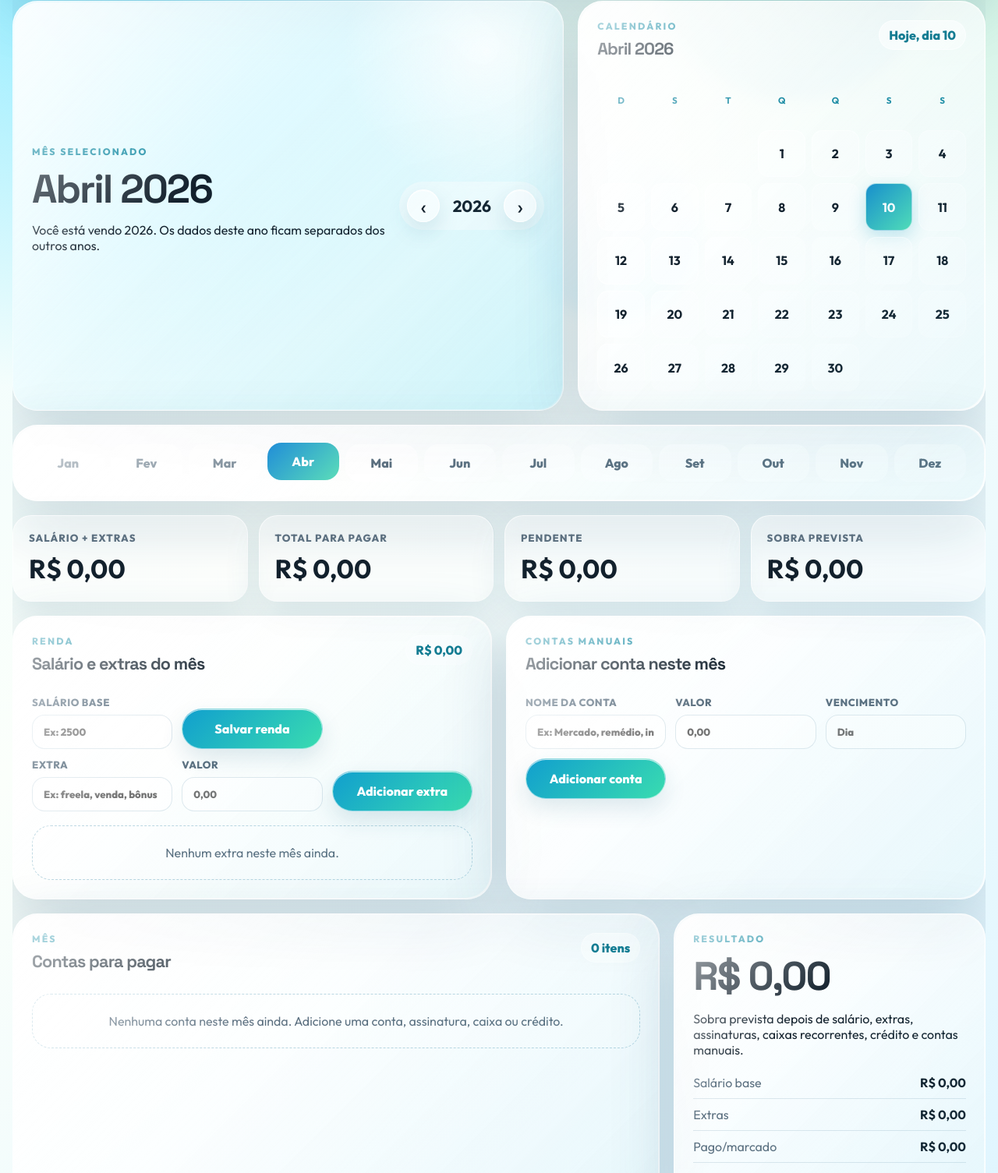
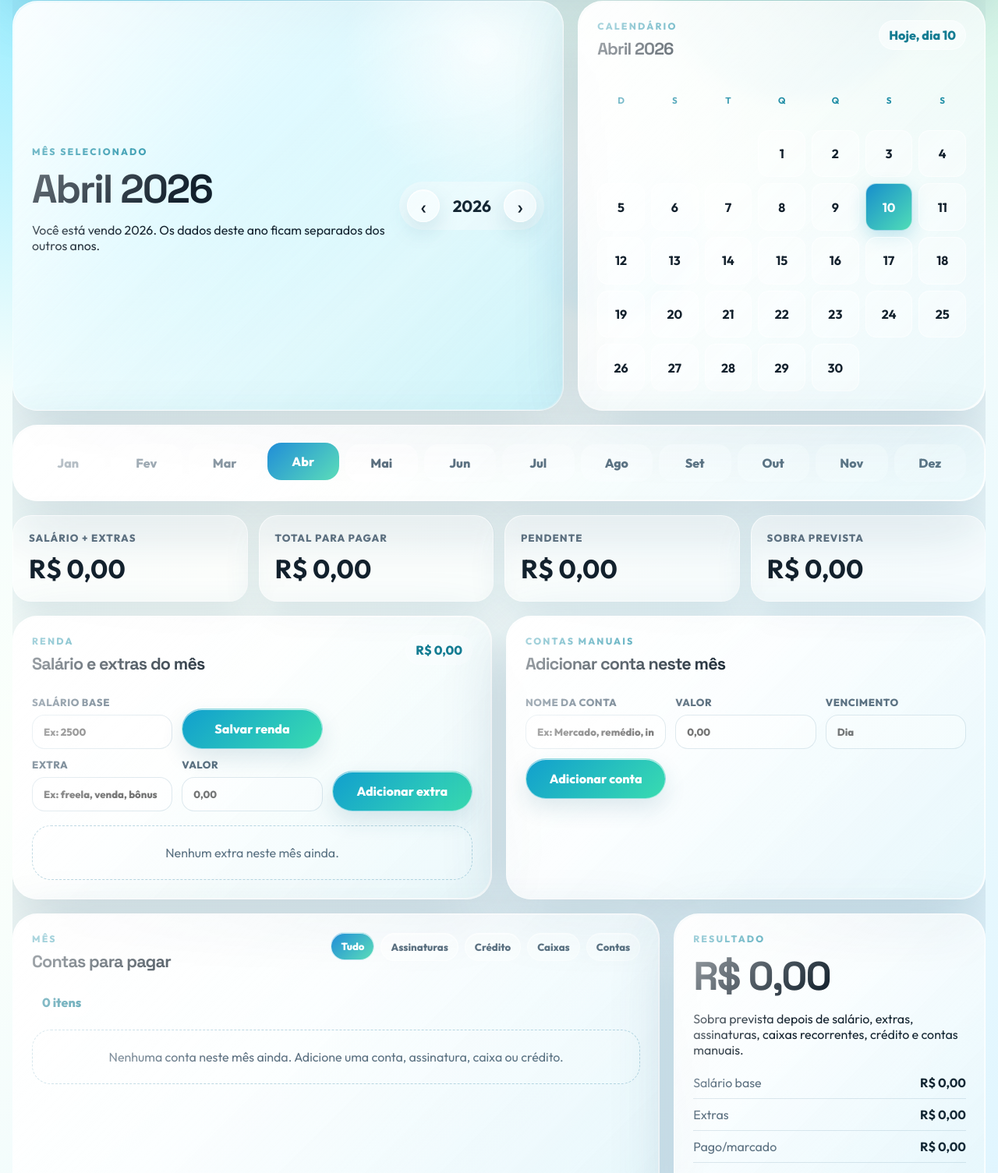
Before and after one commit to lixudesu/sistema-de-gestao-financeira-pessoal, a website built with Vite: page index.html in a window 1280 px wide. Shown: the part 365-1870 px from the top of the page at 78% size. Built offline with nearby package versions, Linux system fonts and the light colour scheme.

Commit message:
Adicionar indicadores e filtros de contas

```diff
--- a/app.js
+++ b/app.js
@@ -22,6 +22,7 @@ const today = new Date();
 let selectedYear = today.getFullYear();
 let selectedMonth = today.getMonth();
 let activeView = "dashboard";
+let activeBillFilter = "all";
 let state = loadState();
 let dom = {};
 
@@ -264,6 +265,12 @@ function renderCalendar() {
   const firstDay = new Date(selectedYear, selectedMonth, 1).getDay();
   const daysInMonth = new Date(selectedYear, selectedMonth + 1, 0).getDate();
   const isCurrentMonth = today.getFullYear() === selectedYear && today.getMonth() === selectedMonth;
+  const itemsByDay = getCurrentItems().reduce((days, item) => {
+    const day = Math.max(1, Math.min(daysInMonth, item.dueDay));
+    days[day] = days[day] || [];
+    days[day].push(item);
+    return days;
+  }, {});
 
   dom.calendarTitle.textContent = `${monthNames[selectedMonth]} ${selectedYear}`;
   dom.todayChip.textContent = isCurrentMonth ? `Hoje, dia ${today.getDate()}` : "Mês salvo";
@@ -279,7 +286,17 @@ function renderCalendar() {
 
   for (let day = 1; day <= daysInMonth; day += 1) {
     const todayClass = isCurrentMonth && today.getDate() === day ? " today" : "";
-    dom.calendarGrid.insertAdjacentHTML("beforeend", `<div class="calendar-day${todayClass}">${day}</div>`);
+    const dayItems = itemsByDay[day] || [];
+    const billClass = dayItems.length ? " has-bills" : "";
+    const overdueClass = dayItems.some((item) => item.overdue) ? " has-overdue" : "";
+    const title = dayItems.length
+      ? ` title="${dayItems.map((item) => `${item.title}: ${money(item.value)}`).join(" | ")}"`
+      : "";
+    const badge = dayItems.length ? `<span class="calendar-badge">${dayItems.length}</span>` : "";
+    dom.calendarGrid.insertAdjacentHTML(
+      "beforeend",
+      `<div class="calendar-day${todayClass}${billClass}${overdueClass}"${title}>${day}${badge}</div>`,
+    );
   }
 }
 
@@ -295,10 +312,14 @@ function renderMonthTabs() {
 function renderDashboard() {
   const summary = calculateMonth();
   const monthData = getMonthData();
+  const filteredItems = filterItems(summary.items);
 
   dom.baseSalary.value = state.settings.baseSalary || "";
   dom.incomeStatus.textContent = money(summary.income);
-  dom.billCount.textContent = `${summary.items.length} itens`;
+  dom.billCount.textContent =
+    activeBillFilter === "all"
+      ? `${summary.items.length} itens`
+      : `${filteredItems.length} de ${summary.items.length} itens`;
   dom.monthLeftover.textContent = money(summary.leftover);
 
   dom.summaryStrip.innerHTML = [
@@ -319,8 +340,13 @@ function renderDashboard() {
     .map(([label, value]) => `<div class="ledger-row"><span>${label}</span><strong>${value}</strong></div>`)
     .join("");
 
-  renderMonthItems(summary.items);
+  renderMonthItems(filteredItems, summary.items.length);
   renderExtras();
+}
+
+function filterItems(items) {
+  if (activeBillFilter === "all") return items;
+  return items.filter((item) => item.kind === activeBillFilter);
 }
 
 function renderExtras() {
@@ -348,9 +374,13 @@ function renderExtras() {
     .join("");
 }
 
-function renderMonthItems(items) {
+function renderMonthItems(items, totalItems = items.length) {
   if (!items.length) {
-    dom.monthItems.innerHTML = `<div class="empty-state">Nenhuma conta neste mês ainda. Adicione uma conta, assinatura, caixa ou crédito.</div>`;
+    const message =
+      totalItems > 0
+        ? "Nenhum item encontrado para este filtro."
+        : "Nenhuma conta neste mês ainda. Adicione uma conta, assinatura, caixa ou crédito.";
+    dom.monthItems.innerHTML = `<div class="empty-state">${message}</div>`;
     return;
   }
 
@@ -461,6 +491,7 @@ function cacheDom() {
   dom = {
     views: document.querySelectorAll(".view"),
     navPills: document.querySelectorAll(".nav-pill"),
+    filterPills: document.querySelectorAll(".filter-pill"),
     selectedMonthTitle: document.getElementById("selected-month-title"),
     selectedYear: document.getElementById("selected-year"),
     selectedYearCopy: document.getElementById("selected-year-copy"),
@@ -516,6 +547,14 @@ function togglePaid(kind, id, creditId, installmentIndex) {
 function bindEvents() {
   dom.navPills.forEach((button) => {
     button.addEventListener("click", () => setView(button.dataset.viewTarget));
+  });
+
+  dom.filterPills.forEach((button) => {
+    button.addEventListener("click", () => {
+      activeBillFilter = button.dataset.filter;
+      dom.filterPills.forEach((item) => item.classList.toggle("active", item === button));
+      renderDashboard();
+    });
   });
 
   document.addEventListener("click", (event) => {
--- a/index.html
+++ b/index.html
@@ -126,8 +126,15 @@
                 <p class="eyebrow">mês</p>
                 <h3>Contas para pagar</h3>
               </div>
-              <span class="soft-chip" id="bill-count">0 itens</span>
+              <div class="filter-group" aria-label="Filtrar contas">
+                <button class="filter-pill active" data-filter="all">Tudo</button>
+                <button class="filter-pill" data-filter="subscription">Assinaturas</button>
+                <button class="filter-pill" data-filter="credit">Crédito</button>
+                <button class="filter-pill" data-filter="template">Caixas</button>
+                <button class="filter-pill" data-filter="bill">Contas</button>
+              </div>
             </div>
+            <span class="soft-chip count-chip" id="bill-count">0 itens</span>
             <div class="item-list" id="month-items"></div>
           </article>
 
--- a/styles.css
+++ b/styles.css
@@ -308,6 +308,10 @@ h3 {
   background: rgba(255, 255, 255, 0.55);
 }
 
+.count-chip {
+  margin: -8px 0 16px;
+}
+
 .calendar-grid {
   display: grid;
   grid-template-columns: repeat(7, 1fr);
@@ -330,14 +334,46 @@ h3 {
 }
 
 .calendar-day {
+  position: relative;
   border: 1px solid rgba(255, 255, 255, 0.58);
   background: rgba(255, 255, 255, 0.36);
+}
+
+.calendar-day.has-bills {
+  border-color: rgba(27, 185, 214, 0.42);
+  background:
+    radial-gradient(circle at 50% 82%, rgba(27, 185, 214, 0.28), transparent 22%),
+    rgba(255, 255, 255, 0.5);
+}
+
+.calendar-day.has-overdue {
+  border-color: rgba(239, 71, 111, 0.48);
 }
 
 .calendar-day.today {
   color: white;
   background: linear-gradient(135deg, #178ecc, #50ddb7);
   box-shadow: 0 8px 22px rgba(20, 153, 194, 0.24);
+}
+
+.calendar-badge {
+  position: absolute;
+  right: 5px;
+  bottom: 5px;
+  min-width: 18px;
+  height: 18px;
+  padding: 0 5px;
+  border-radius: 999px;
+  color: white;
+  font-size: 0.67rem;
+  font-weight: 900;
+  line-height: 18px;
+  background: linear-gradient(135deg, #1397d5, #40d6b2);
+  box-shadow: 0 8px 14px rgba(19, 151, 213, 0.25);
+}
+
+.calendar-day.has-overdue .calendar-badge {
+  background: linear-gradient(135deg, #ef476f, #ff9f43);
 }
 
 .month-tabs {
@@ -362,6 +398,32 @@ h3 {
   color: white;
   background: linear-gradient(135deg, #208dd8, #5bddb9);
   transform: translateY(-2px);
+}
+
+.filter-group {
+  display: flex;
+  flex-wrap: wrap;
+  justify-content: flex-end;
+  gap: 8px;
+}
+
+.filter-pill {
+  border: 1px solid rgba(255, 255, 255, 0.74);
+  border-radius: 999px;
+  padding: 9px 12px;
+  color: var(--muted);
+  font-size: 0.82rem;
+  font-weight: 900;
+  background: rgba(255, 255, 255, 0.46);
+  box-shadow: inset 0 1px 0 rgba(255, 255, 255, 0.72);
+  transition: 180ms ease;
+}
+
+.filter-pill:hover,
+.filter-pill.active {
+  color: white;
+  background: linear-gradient(135deg, #208dd8, #5bddb9);
+  transform: translateY(-1px);
 }
 
 .summary-strip {
```
Also changed, not shown: 1 other file.
